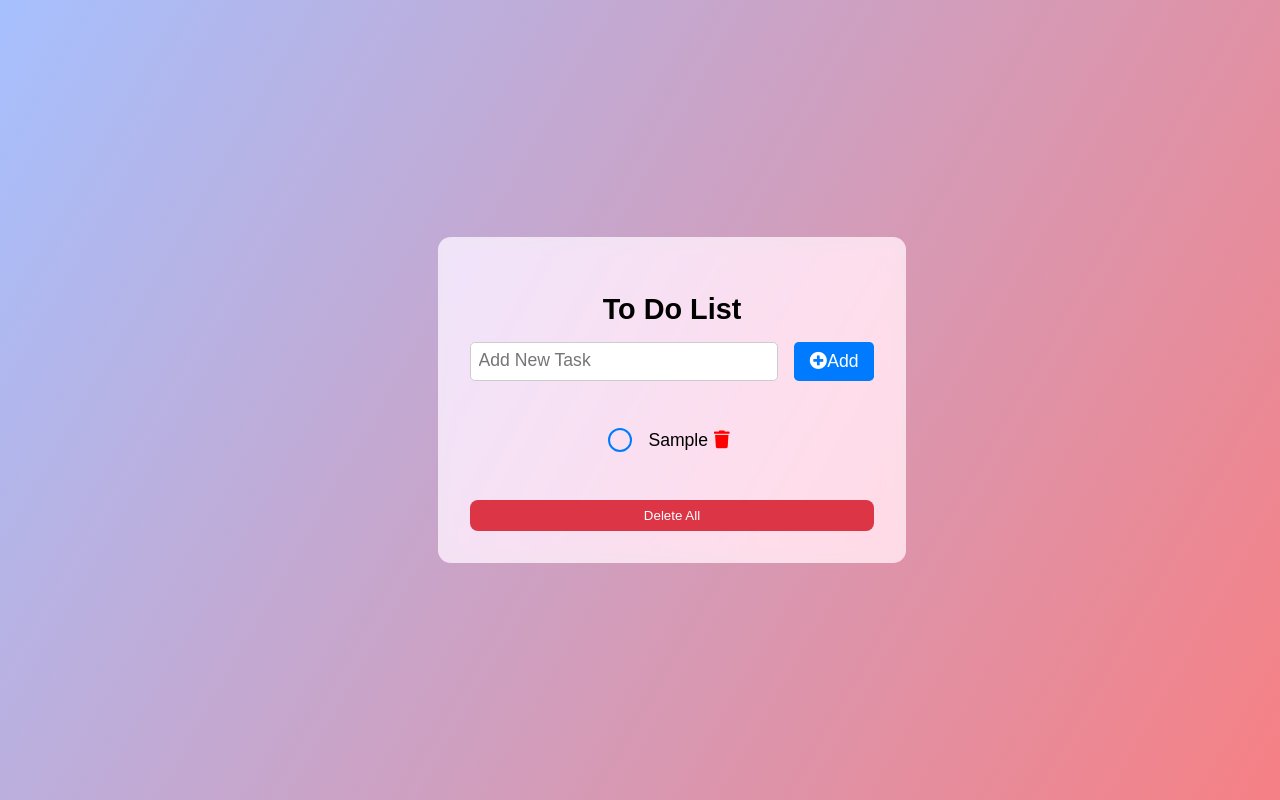
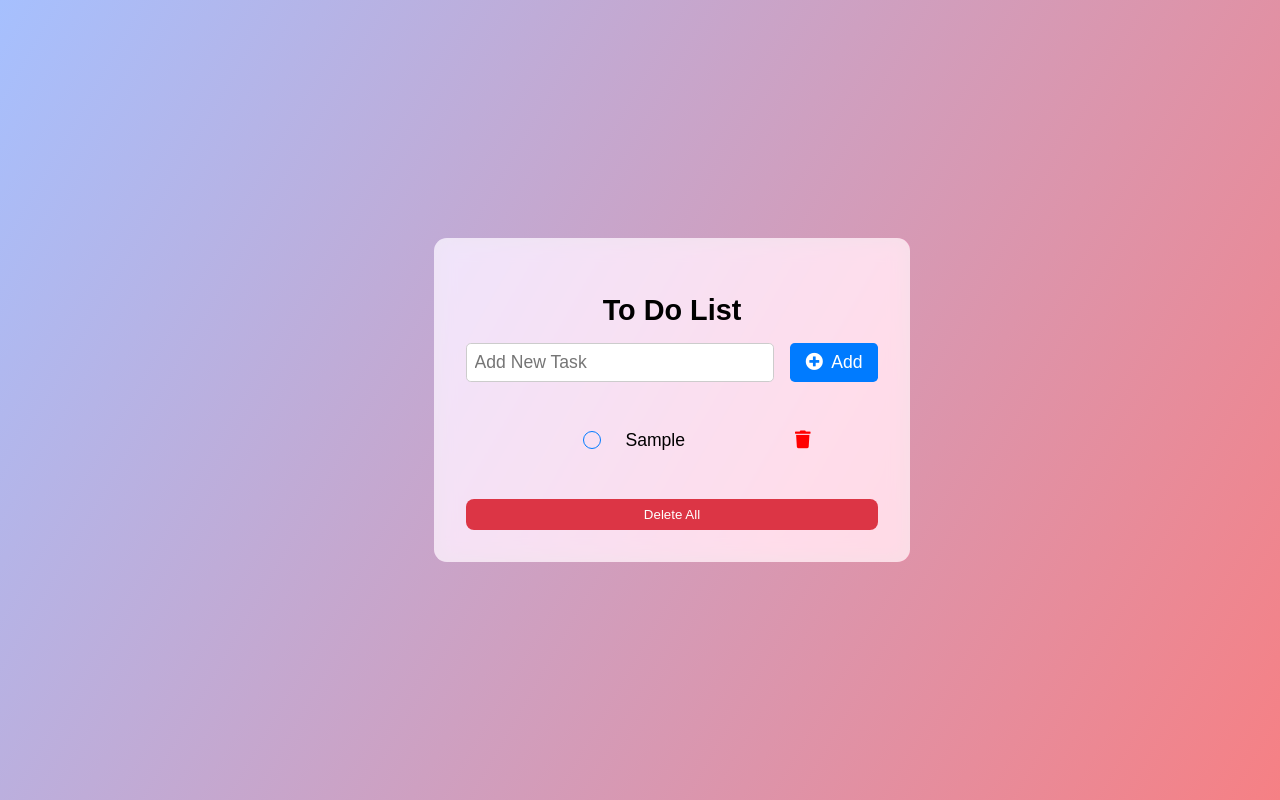
Before and after one commit to russelnite/DT-Screening---Todo-List, a plain HTML site: page index.html in a window 1280 px wide. Both pictures are taken after typing "Sample" into the empty fields and a click on the button "Add". Drawn offline with Linux system fonts and the light colour scheme.

Commit message:
MINOR FIX | Fix some of the UI inconsistencies

```diff
--- a/styles.css
+++ b/styles.css
@@ -75,22 +75,25 @@ li {
 .task-content {
     flex-grow: 1;
     display: inline-block;
+    margin-right: 2.5rem;
 }
 
 /* Strike-through effect for completed tasks */
 .task-content.strike-through {
     text-decoration: line-through;
+    color: #878787;
 }
 
 /* Circular Checkbox */
 .checkbox {
-    width: 20px;
-    height: 20px;
-    border: 2px solid #007bff;
+    width: 16px;
+    height: 16px;
+    border: 1px solid #007bff;
     border-radius: 50%;
     display: inline-block;
-    margin-right: 1rem;
+    margin-right: 1.5rem;
     cursor: pointer;
+    vertical-align: middle;
 }
 
 .checkbox.checked {
@@ -125,6 +128,22 @@ li {
     color: #777;
 }
 
+#todoList {
+    display: block;
+    width: 100%;
+}
+
+
+#todoList li {
+    display: flex;
+    width: 100%;
+    font-size: 1.1rem;
+    justify-content: space-between;
+}
+
+.fas {
+    margin-right: 0.5rem;
+}
 /* Responsive Design */
 @media (max-width: 600px) {
     .input {
```
